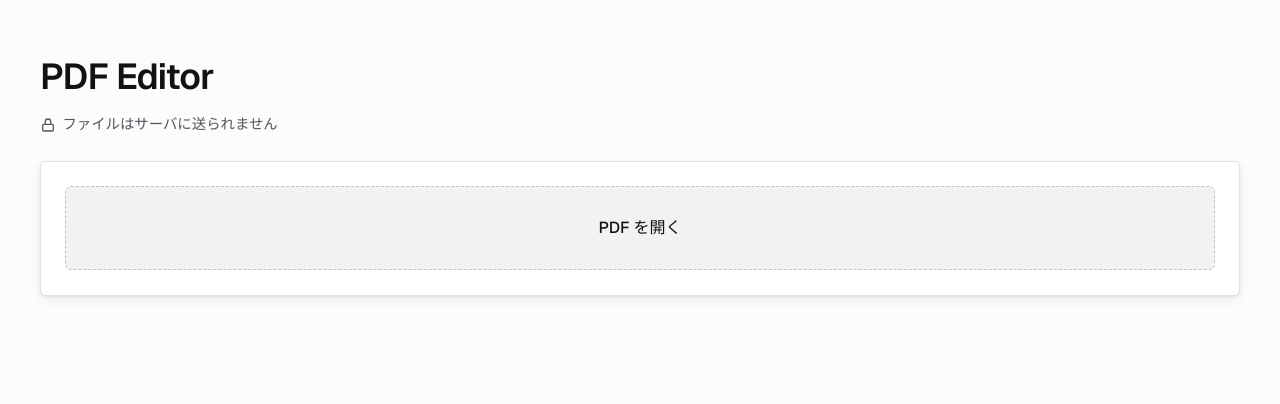
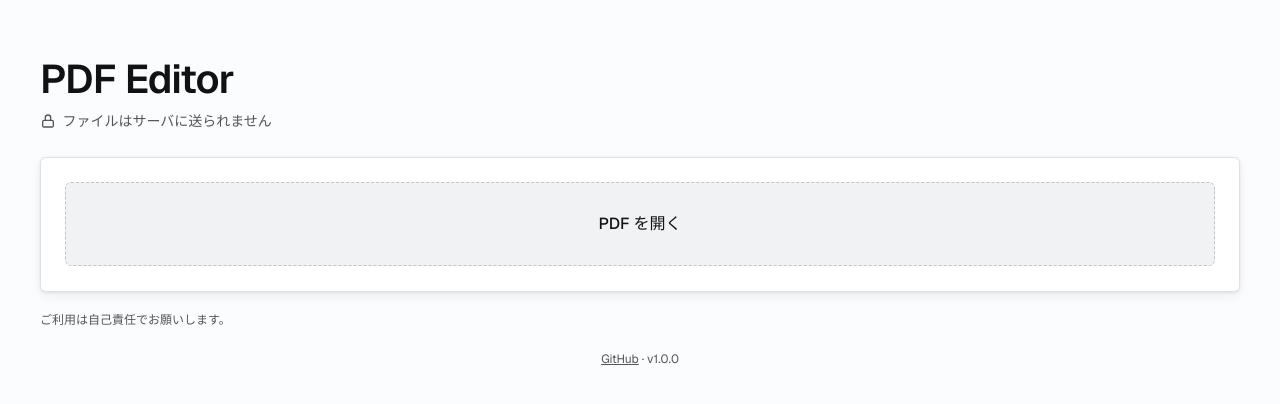
Before and after one commit to symmr/pdf-editor, a plain HTML site: page index.html in a window 1280 px wide. Drawn offline with nearby package versions, Linux system fonts and the light colour scheme.

Commit message:
Match the page chrome to the other tools and refresh the README.
Add the shared disclaimer and GitHub version footer, and drop mentions of other services from the README.

Co-authored-by: Cursor <cursoragent@cursor.com>

```diff
--- a/app.js
+++ b/app.js
@@ -1428,7 +1428,7 @@ function libDocOf(src) {
 // Text blocks (lines joined into paragraphs) of a page's original text, in
 // user space: { index, x, y, w, h, size, leading, lines, firstBaseline, text,
 // runs }. PDFs have no text boxes; extractPdfTexts (lib/pdf-text.js) groups
-// the shown strings by position, as Translation Supporter does.
+// the shown strings by position.
 function loadBlocks(page) {
   const key = blockKey(page);
   if (!pageBlocks.has(key)) {
@@ -2336,3 +2336,14 @@ window.addEventListener("beforeunload", (event) => {
 });
 
 updateControls();
+
+(async function showAppVersion() {
+  try {
+    const res = await fetch("version.json", { cache: "no-store" });
+    if (!res.ok) return;
+    const data = await res.json();
+    if (!data.version) return;
+    document.getElementById("appVersion").textContent = `v${data.version}`;
+    document.getElementById("appVersionLine").hidden = false;
+  } catch (_) {}
+})();
--- a/index.html
+++ b/index.html
@@ -9,8 +9,7 @@
   <link rel="preconnect" href="https://fonts.gstatic.com" crossorigin>
   <link rel="stylesheet" href="https://fonts.googleapis.com/css2?family=Geist:wght@400;500;600&family=Geist+Mono:wght@400;500&family=Noto+Sans+JP:wght@400;500;600;700&family=Noto+Serif+JP:wght@400;700&display=swap">
   <style>
-    /* Same palette and components as Translation Supporter
-       (cool neutrals with one electric indigo accent). */
+    /* Cool neutrals with one electric indigo accent (after SmoothUI). */
     :root {
       color-scheme: light dark;
       --bg: #fbfcfd;
@@ -83,14 +82,15 @@
       /* bottom padding keeps the fixed message area from covering content */
       padding: 3.5rem 1.25rem 8rem;
     }
-    h1 { font-size: 2.25rem; font-weight: 600; line-height: 1.15; letter-spacing: -0.8px; margin: 0 0 1rem; }
+    h1 { font-size: 2.5rem; font-weight: 600; line-height: 46px; letter-spacing: -0.8px; margin: 0 0 0.5rem; }
     h1, h2 { font-feature-settings: "palt"; }
     @media (max-width: 768px) {
       main { padding-top: 2rem; }
       .step { padding: 1.1rem 1rem 1.2rem; }
       h1 { font-size: 1.75rem; letter-spacing: -0.5px; }
     }
-    .lede { margin: 0 0 1.5rem; }
+    .page-header { margin-bottom: 1.5rem; }
+    .lede { margin: 0; font-size: 14px; line-height: 22.75px; }
     .note {
       display: flex;
       align-items: center;
@@ -98,6 +98,7 @@
       color: var(--muted);
       font-size: 0.9rem;
     }
+    .lede.note { font-size: 14px; line-height: 22.75px; }
     .note svg { flex: 0 0 auto; width: 1rem; height: 1rem; }
     .step {
       background: var(--surface);
@@ -411,17 +412,27 @@
       .msg.busy::before { animation: none; }
     }
     .disclaimer {
+      margin: 1rem 0 0;
+      font-size: 0.75rem;
       color: var(--muted);
-      font-size: 0.8rem;
+      line-height: 1.45;
+    }
+    .app-version {
       margin: 1.25rem 0 0;
-      justify-content: center;
+      font-size: 0.75rem;
+      color: var(--muted);
+      text-align: center;
     }
+    .app-version a { color: var(--muted); }
+    .app-version a:hover { color: var(--accent); }
   </style>
 </head>
 <body>
   <main>
-    <h1>PDF Editor</h1>
-    <p class="lede note"><svg viewBox="0 0 24 24" fill="none" stroke="currentColor" stroke-width="2" stroke-linecap="round" stroke-linejoin="round" aria-hidden="true"><rect x="4" y="11" width="16" height="10" rx="2"/><path d="M8 11V7a4 4 0 0 1 8 0v4"/></svg>ファイルはサーバに送られません</p>
+    <header class="page-header">
+      <h1>PDF Editor</h1>
+      <p class="lede note"><svg viewBox="0 0 24 24" fill="none" stroke="currentColor" stroke-width="2" stroke-linecap="round" stroke-linejoin="round" aria-hidden="true"><rect x="4" y="11" width="16" height="10" rx="2"/><path d="M8 11V7a4 4 0 0 1 8 0v4"/></svg>ファイルはサーバに送られません</p>
+    </header>
     <section class="step" id="step1">
       <div class="dropzone" id="pdfDrop" tabindex="0" role="button">
         <strong>PDF を開く</strong>
@@ -494,6 +505,11 @@
       </div>
     </section>
 
+    <p class="disclaimer">ご利用は自己責任でお願いします。</p>
+    <p class="app-version" id="appVersionLine" hidden>
+      <a href="https://github.com/symmr/pdf-editor/" target="_blank" rel="noopener noreferrer">GitHub</a>
+      · <span id="appVersion"></span>
+    </p>
   </main>
   <div class="msg-area" role="status" aria-live="polite">
     <p class="msg busy" id="busyMsg" hidden></p>
--- /dev/null
+++ b/version.json
@@ -0,0 +1,4 @@
+{
+  "version": "1.0.0",
+  "released": "2026-10-29"
+}
```
Also changed, not shown: 1 other file.
